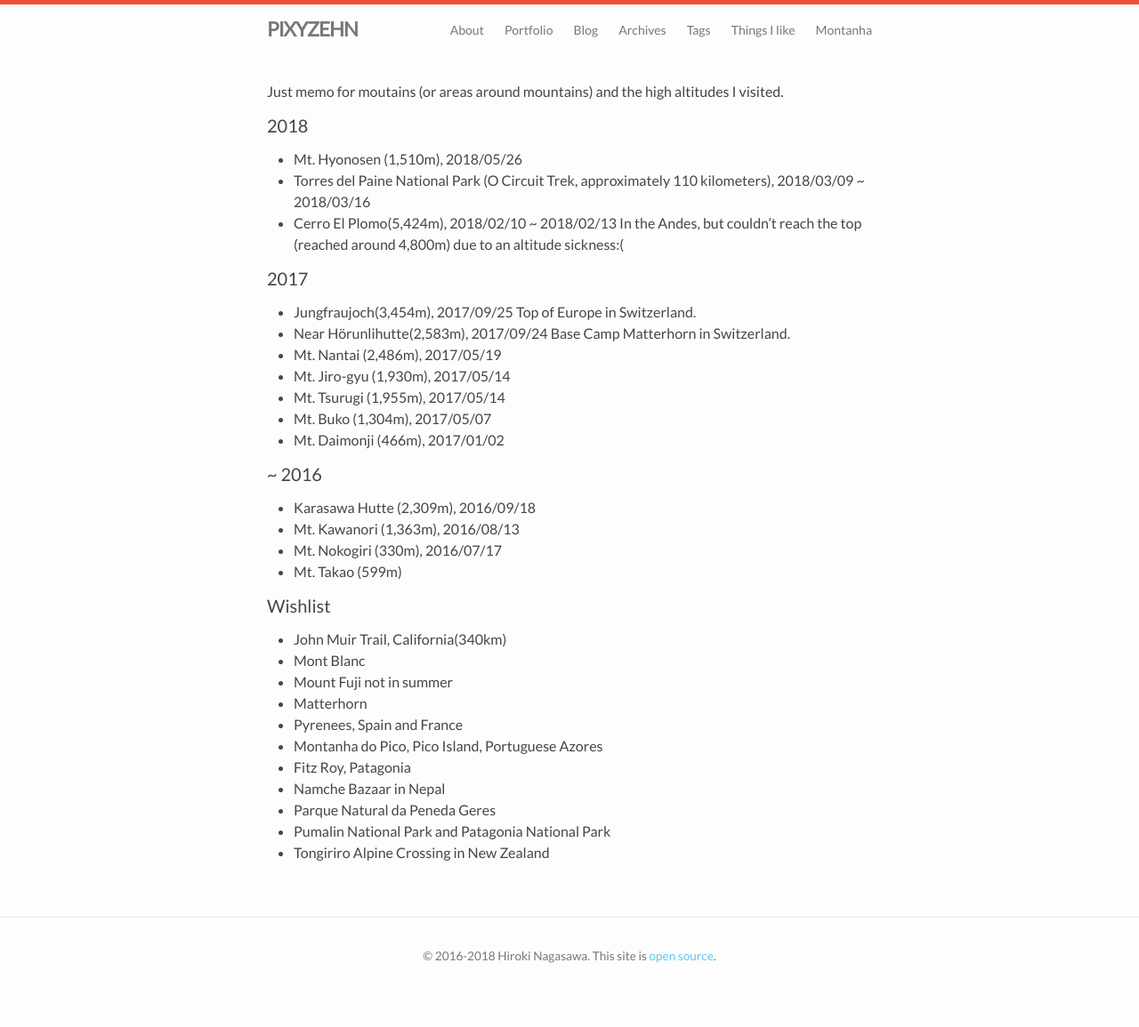
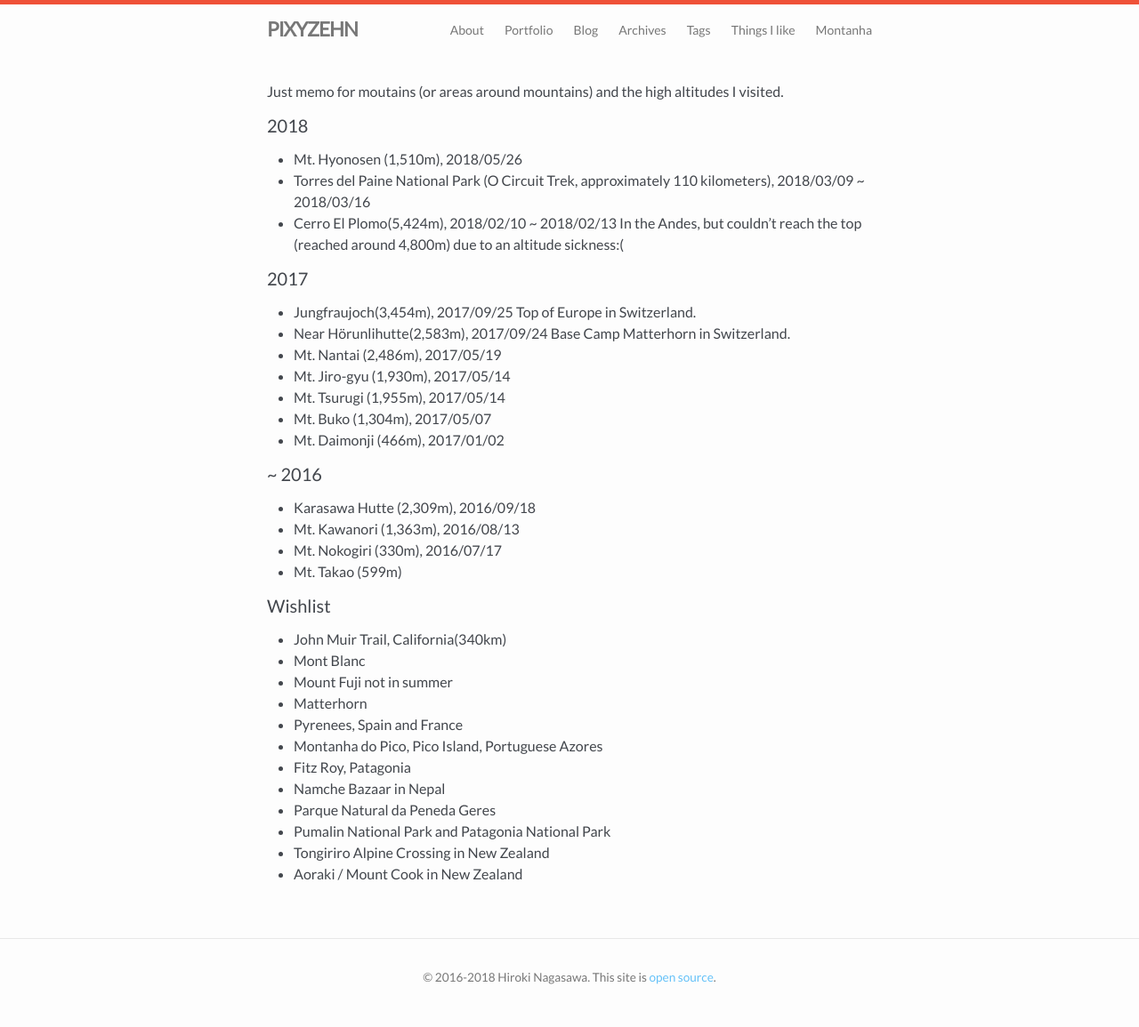
Before and after one commit to pixyzehn/pixyzehn.com, a Jekyll site: the page built from pages/mountain.md, in a window 1280 px wide. Shown: the whole page at 89% size. Built offline with Jekyll 4.4.1, drawn with Linux system fonts in a browser that asks for light colours; nearby versions of some CDN libraries; library files that are not in the unit come from our copies; before the commit the page ends 1131 px from its top, so only the background shows below that.

Commit message:
Update page

```diff
--- a/pages/mountain.md
+++ b/pages/mountain.md
@@ -44,3 +44,4 @@ Just memo for moutains (or areas around mountains) and the high altitudes I visi
 - Parque Natural da Peneda Geres
 - Pumalin National Park and Patagonia National Park
 - Tongiriro Alpine Crossing in New Zealand
+- Aoraki / Mount Cook in New Zealand
```
